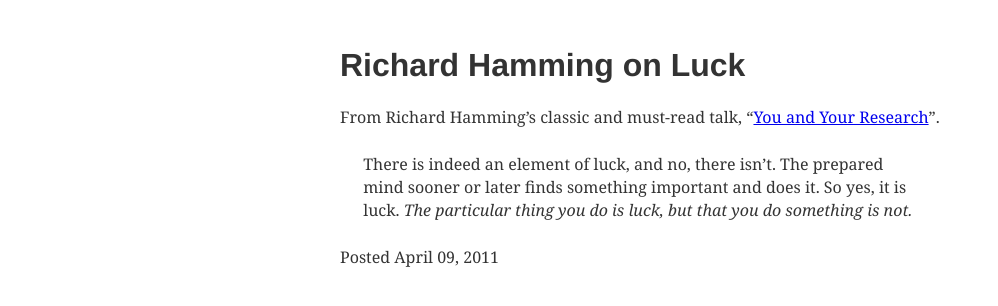
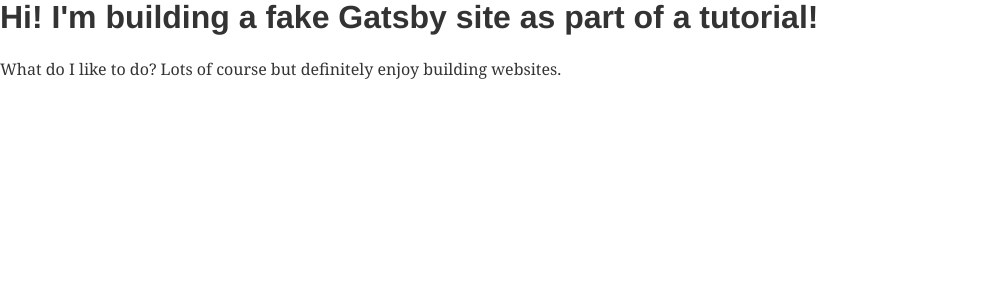
Before and after one commit to Nick-Damico/gatsby-js__tutorial-2, a Gatsby site: page / in a window 1280 px wide. Shown: the whole page, without its empty margins (0-998 px from the left). Built offline with nearby package versions, Linux system fonts and the light colour scheme; Gatsby itself is replaced by a stand-in of ours.

Commit message:
add fairy-gates typography theme, add pages/ 'about,contact'

```diff
--- a/package.json
+++ b/package.json
@@ -12,6 +12,7 @@
     "gatsby-link": "^1.6.38",
     "gatsby-plugin-typography": "^1.7.18",
     "typography-theme-bootstrap": "^0.16.7",
+    "typography-theme-fairy-gates": "^0.15.11",
     "typography-theme-lawton": "^0.15.10"
   }
 }
--- a/src/pages/index.js
+++ b/src/pages/index.js
@@ -1,26 +1,39 @@
 import React from "react";
 
+
+// UnComment this block and Comment out all other code after this block to see results.
+  // export default () => (
+  //   <div className="blog-post" style={{ margin: '3rem auto', maxWidth: 600 }}>
+  //     <h1 className="blog-post__title">Richard Hamming on Luck</h1>
+  //     <div>
+  //       <p className="blog-post__text">
+  //         From Richard Hamming’s classic and must-read talk, “<a className="blog-post__link" href="http://www.cs.virginia.edu/~robins/YouAndYourResearch.html">
+  //           You and Your Research
+  //         </a>”.
+  //       </p>
+  //       <blockquote className="blockquote">
+  //         <p className="blockquote__text">
+  //           There is indeed an element of luck, and no, there isn’t. The prepared
+  //           mind sooner or later finds something important and does it. So yes, it
+  //           is luck.{" "}
+  //           <em>
+  //             The particular thing you do is luck, but that you do something is
+  //             not.
+  //           </em>
+  //         </p>
+  //       </blockquote>
+  //     </div>
+  //     <p className="blog-post__text">Posted April 09, 2011</p>
+  //   </div>
+  // );
+
+
 export default () => (
-  <div className="blog-post" style={{ margin: '3rem auto', maxWidth: 600 }}>
-    <h1 className="blog-post__title">Richard Hamming on Luck</h1>
-    <div>
-      <p className="blog-post__text">
-        From Richard Hamming’s classic and must-read talk, “<a className="blog-post__link" href="http://www.cs.virginia.edu/~robins/YouAndYourResearch.html">
-          You and Your Research
-        </a>”.
-      </p>
-      <blockquote className="blockquote">
-        <p className="blockquote__text">
-          There is indeed an element of luck, and no, there isn’t. The prepared
-          mind sooner or later finds something important and does it. So yes, it
-          is luck.{" "}
-          <em>
-            The particular thing you do is luck, but that you do something is
-            not.
-          </em>
-        </p>
-      </blockquote>
-    </div>
-    <p className="blog-post__text">Posted April 09, 2011</p>
+  <div>
+    <h1>Hi! I'm building a fake Gatsby site as part of a tutorial!</h1>
+    <p>
+      What do I like to do? Lots of course but definitely enjoy building
+      websites.
+    </p>
   </div>
-);
+)
--- a/src/utils/typography.js
+++ b/src/utils/typography.js
@@ -1,7 +1,8 @@
 import Typography from 'typography';
 // import bootstrapTheme from "typography-theme-bootstrap";
-import lawtonTheme from 'typography-theme-lawton';
+// import lawtonTheme from 'typography-theme-lawton';
+import fairyGate from 'typography-theme-fairy-gates';
 
-const typography = new Typography(lawtonTheme);
+const typography = new Typography(fairyGate);
 
 export default typography;
```
Also changed, not shown: src/pages/about.js (added, +8 -0 lines), src/pages/contact.js (added, +10 -0 lines).
